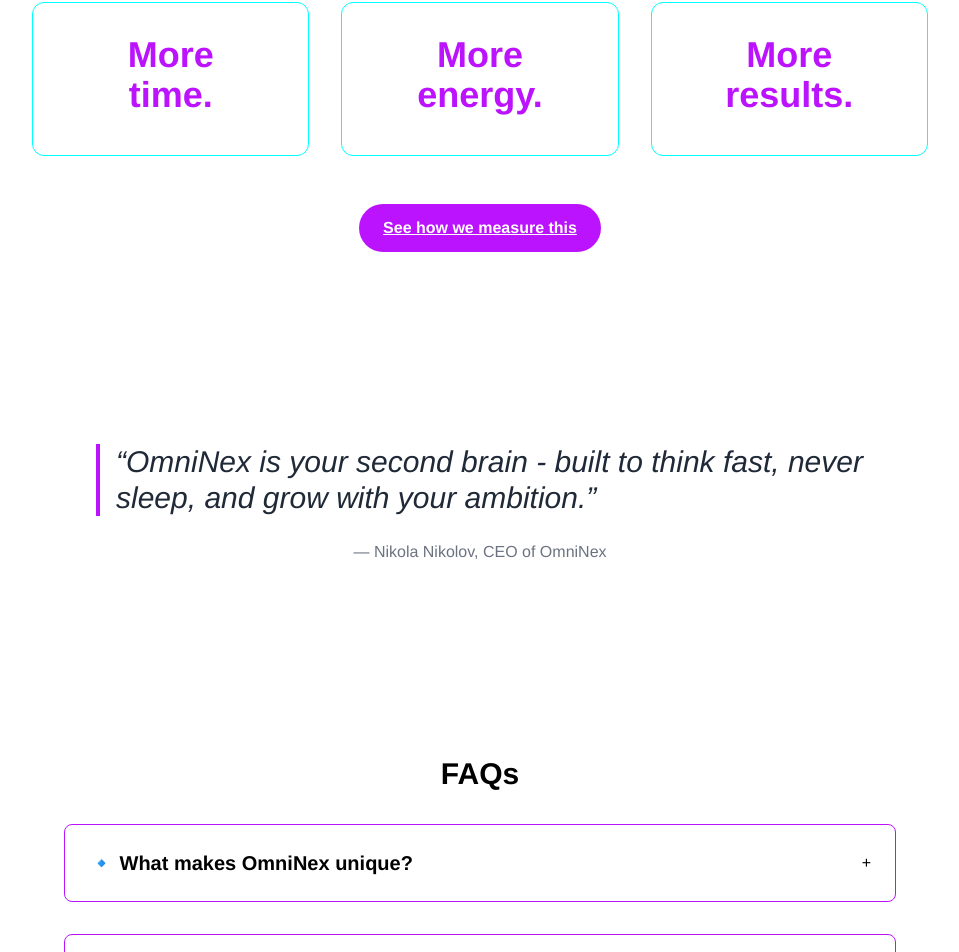
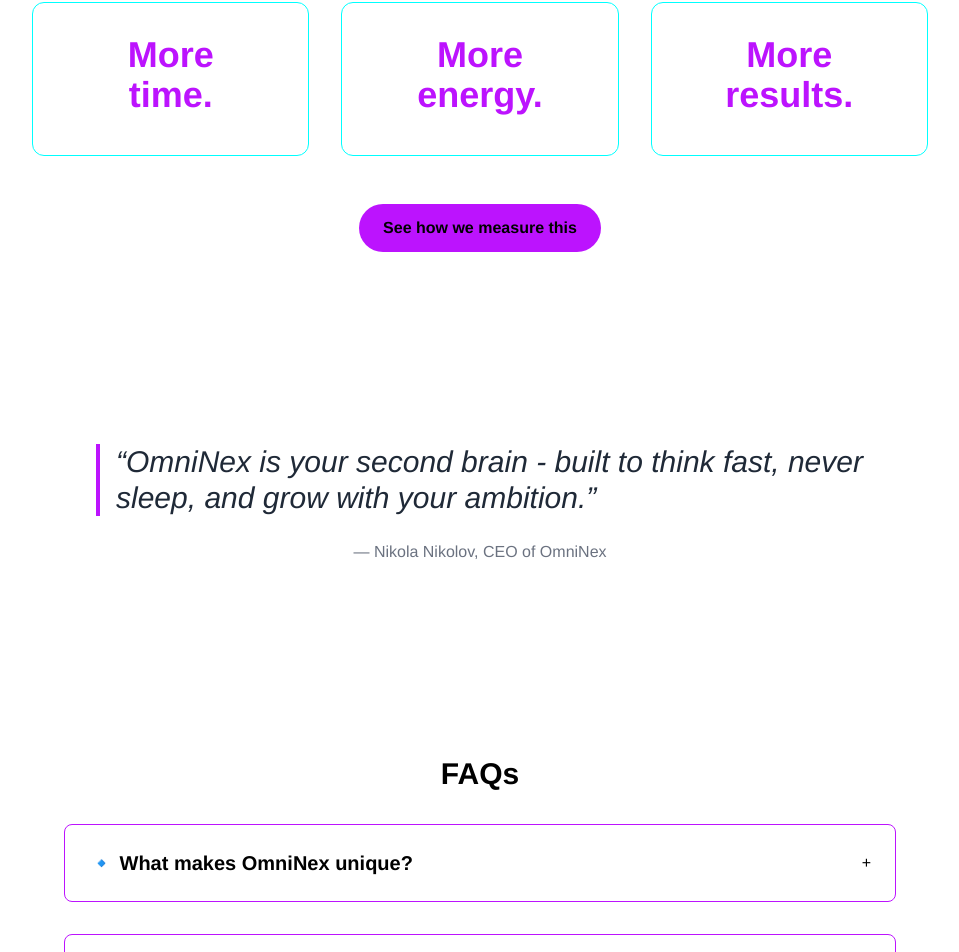
Before and after one commit to Kalcho8233/OmniNexAIWebsite, a Next.js app: page / in a window 1280 px wide. Shown: the part 3213-4165 px from the top of the page, without its empty margins (160-1119 px from the left). Built offline with nearby package versions, Linux system fonts and the light colour scheme.

Commit message:
Update StatsSection.jsx

```diff
--- a/components/StatsSection.jsx
+++ b/components/StatsSection.jsx
@@ -50,11 +50,12 @@ export default function StatsSection() {
       {/* CTA Button */}
       <div className="mt-12">
         <a
-          href="/about#results"
-          className="inline-block bg-neonPurple text-white font-semibold px-6 py-3 rounded-full hover:shadow-[0_0_10px_#c084fc] transition"
-        >
-          See how we measure this
-        </a>
+  href="/about#results"
+  className="inline-block bg-neonPurple text-black font-semibold px-6 py-3 rounded-full hover:shadow-[0_0_10px_#c084fc] transition no-underline"
+>
+  See how we measure this
+</a>
+
       </div>
     </section>
   );
```
